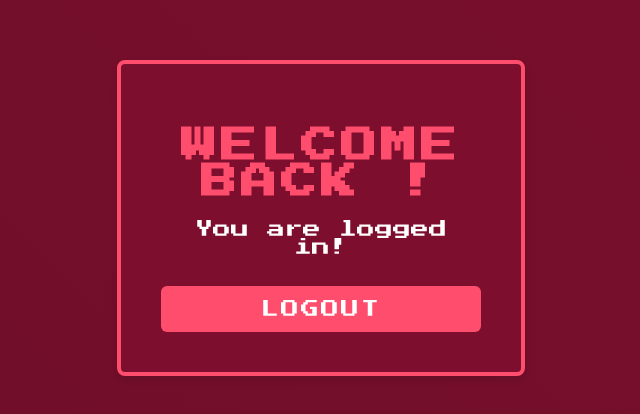
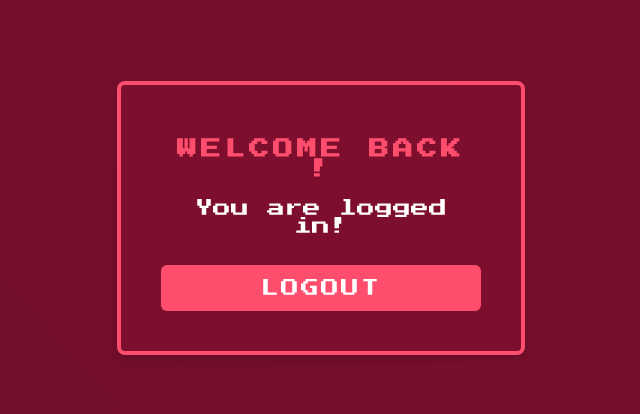
Before and after one commit to K-Senthil-Shunmugam/realms-of-discovery-front-end, a React (Create React App) app: page / in a window 1280 px wide. Shown: the part 182-596 px from the top of the page, without its empty margins (319-959 px from the left). Built offline with nearby package versions, Linux system fonts and the light colour scheme.

Commit message:
Update 2 files
- /src/components/Home.js
- /src/components/Home.css

```diff
--- a/src/components/Home.css
+++ b/src/components/Home.css
@@ -44,7 +44,7 @@ body {
     background: rgba(128, 15, 47, 0.9); /* Semi-transparent background */
   }
 
-  h1 {
+  .h1-welcome-text {
     color: #ff4d6d;
     font-size: 20px; /* Adjusted size for clarity */
     margin-bottom: 20px;
--- a/src/components/Home.js
+++ b/src/components/Home.js
@@ -30,7 +30,7 @@ const Home = () => {
   return (
     <div className="home-container">
       <div className="home-box">
-        <h1>Welcome back {username}!</h1>
+        <h1 className="h1-welcome-text">Welcome back {username}!</h1>
         <p>You are logged in!</p>
         <button onClick={handleLogout} className="logout-btn">Logout</button>
       </div>
```
